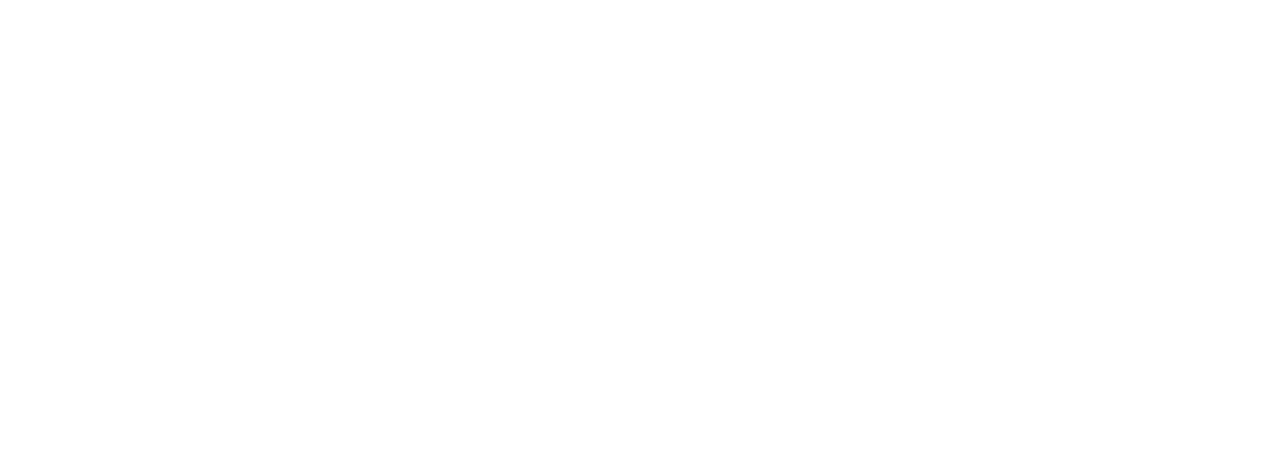
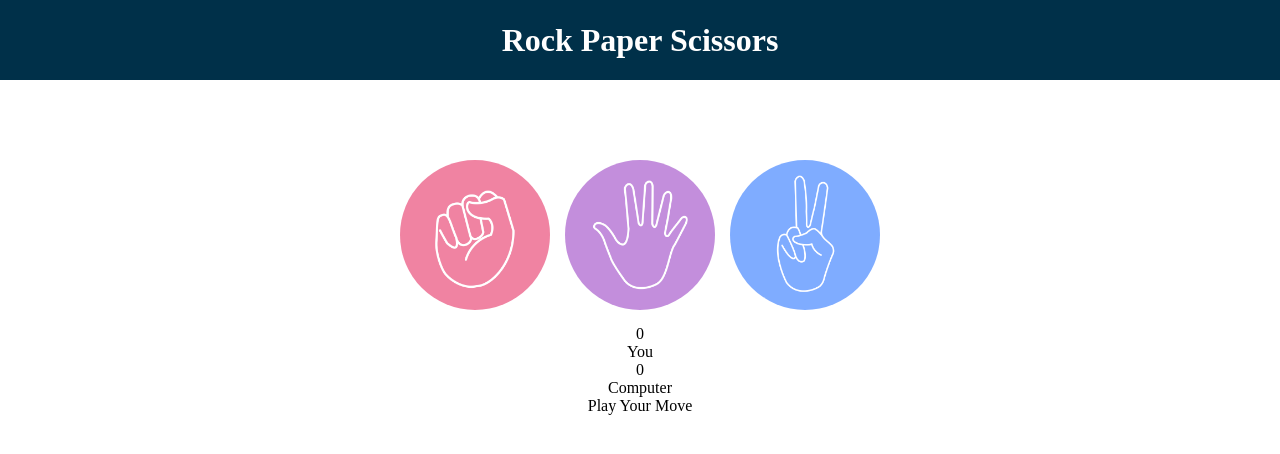
Before and after one commit to Karan-Babar/Rock_Paper_Scissors, a plain HTML site: page index.html in a window 1280 px wide. Drawn offline with Linux system fonts and the light colour scheme.

Commit message:
added some items and images and apply shadow effect for image.

```diff
--- a/index.html
+++ b/index.html
@@ -7,6 +7,33 @@
     <link rel="stylesheet" href="style.css">
 </head>
 <body>
+    <h1>Rock Paper Scissors</h1>
+    <div class="choices" id="rock">
+        <div class="choice">
+            <img src="rock.png">
+        </div>
+        <div class="choice" id="paper">
+            <img src="paper.png">
+        </div>
+        <div class="choice" id="scissors">
+            <img src="scissors.png">
+        </div>
+    </div>
+
+    <div class="score-board">
+        <div class="score">
+            <p id="user-score">0</p>
+            <p>You</p>
+        </div>
+        <div class="score">
+            <p id="comp-score">0</p>
+            <p>Computer</p>
+        </div>
+    </div>
+
+    <div class="msg-container">
+        <p id="msg">Play Your Move</p>
+    </div>
 
 
     <script src="app.js"></script>
--- a/style.css
+++ b/style.css
@@ -0,0 +1,38 @@
+*{
+    margin: 0;
+    padding: 0;
+    text-align: center;
+}
+
+h1{
+    background-color: #003049;
+    color: white;
+    height: 5rem;
+    line-height: 5rem;
+}
+
+.choices{
+  display: flex;
+  justify-content: center;
+  align-items: center;
+  margin-top: 5rem;
+}
+
+.choice{
+    height: 165px;
+    width: 165px;
+
+}
+
+img{
+    height: 150px;
+    width: 150px;
+    object-fit: cover;
+    border-radius: 50%;
+}
+
+img:hover{
+    /* border: 2px solid black; */
+    box-shadow: 0 5px 30px rgb(68, 32, 109);
+    cursor: pointer;
+}
```
Also changed, not shown: paper.png (added), rock.png (added), scissors.png (added).
